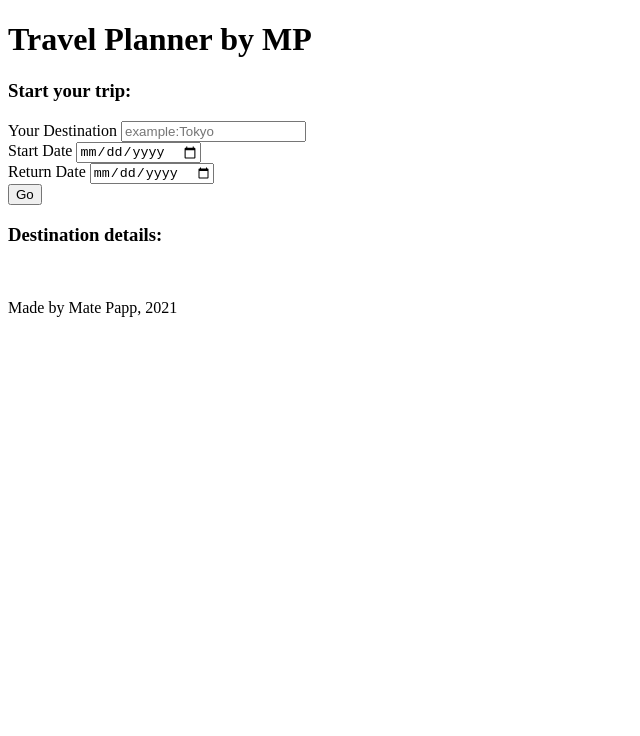
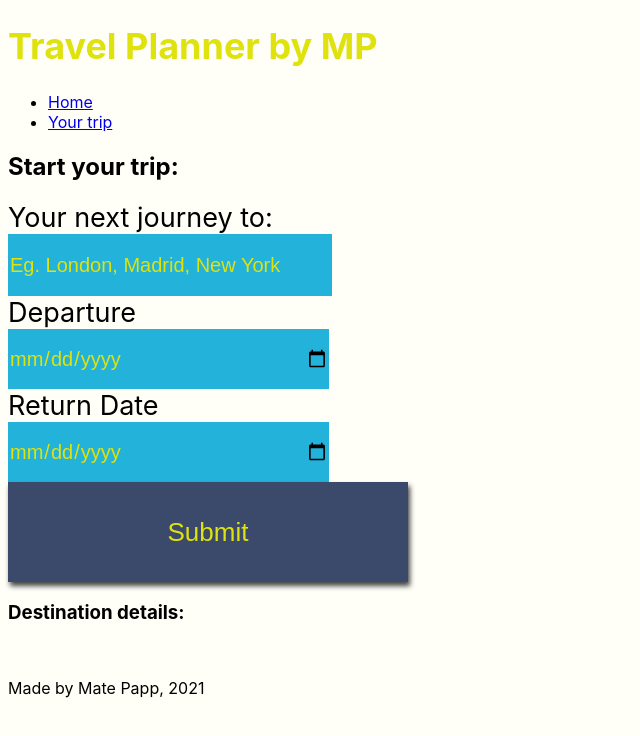
Before and after one commit to mpapp88/Fend-Capstone-Travel-App, a website built with webpack: page src/client/views/index.html in a window 1280 px wide. Shown: the whole page, without its empty margins (0-640 px from the left). Built offline with nearby package versions, Linux system fonts and the light colour scheme.

Commit message:
finalizing js files

```diff
--- a/src/client/index.js
+++ b/src/client/index.js
@@ -0,0 +1,10 @@
+import { handleSubmit } from "../src/client/js/app";
+import { getCountdown } from "../src/client/js/countdown";
+
+import "../client/styles/main.scss"
+import "../client/media/background.jpg"
+
+export {
+    handleSubmit,
+    getCountdown
+}
--- a/src/client/views/index.html
+++ b/src/client/views/index.html
@@ -13,39 +13,42 @@
 
     <body>
         <header>
-          <div class="title">
+          <label class="title">
             <h1>Travel Planner by MP</h1>
-          </div>
+          </label>
+          <ul>
+            <li><a class="current" href="index.html">Home</a></li>
+            <li><a href="#result">Your trip</a></li>
+          </ul>
         </header>
         <main>
           <section class = container>
             <section class="main" >
-              <h1>Start your trip:</h1>
+              <h2>Start your trip:</h2>
               <div class = "form">
-                <div class = "city">
-                  <label for="city"> Your Destination</label>
-                  <input id="city" type="text" name="input" value=""  placeholder="example:Tokyo" required>
+                <div class = "place">
+                  <label for="place"> Your next journey to:</label>
+                  <input id="place" type="text" name="input" value=""  placeholder="Eg. London, Madrid, New York" onfocus="this.placeholder = ''" onblur="this.placeholder = 'Enter destination city here'"  >
                 </div>
-                <div class = "startDate">
-                  <label for="startDate">Start Date </label>
-                  <input id="startDate"  type="date"  name="start" required>
+                <div class = "departure">
+                  <label for="departure">Departure </label>
+                  <input id="departure"  type="date"  name="start"  placeholder="dd/mm/yyyy" onfocus="this.placeholder = ''" onblur="this.placeholder = 'Enter departure date here'"  required>
                 </div>
-                <div class = "returnDate">
-                  <label for="returnDate">Return Date </label>
-                  <input id="returnDate"  type="date"  name="end"  required >
+                <div class = "return">
+                  <label for="return">Return Date </label>
+                  <input id="return"  type="date"  name="end"  placeholder="dd/mm/yyyy" onfocus="this.placeholder = ''" onblur="this.placeholder = 'Enter return date here'"  required >
                 </div>
-                <input id="submittrip" value="Go" type="submit">
+                <button id="generate" class="btn" type = "submit"> Submit </button><br>
                 </div>
             </section>
             <!-- Trip Summary section  -->
             <section class="result">
               <h3>Destination details:</h3>
               <div class = result-form>
-                <p id="destination"></p>
-                <p id="duration" ></p>
+                <p id="tripTo"></p>
                 <p id="countdown" ></p>
                 <p id="weather"></p>
-                <img id="picture" src="" alt="">
+                <img id="pic" src="" alt="">
               </div>
             </section>
           </section>
```
Also changed, not shown: src/client/js/app.js (+11 -9 lines), src/client/js/countdown.js (+6 -8 lines), src/client/media/background.jpg.
